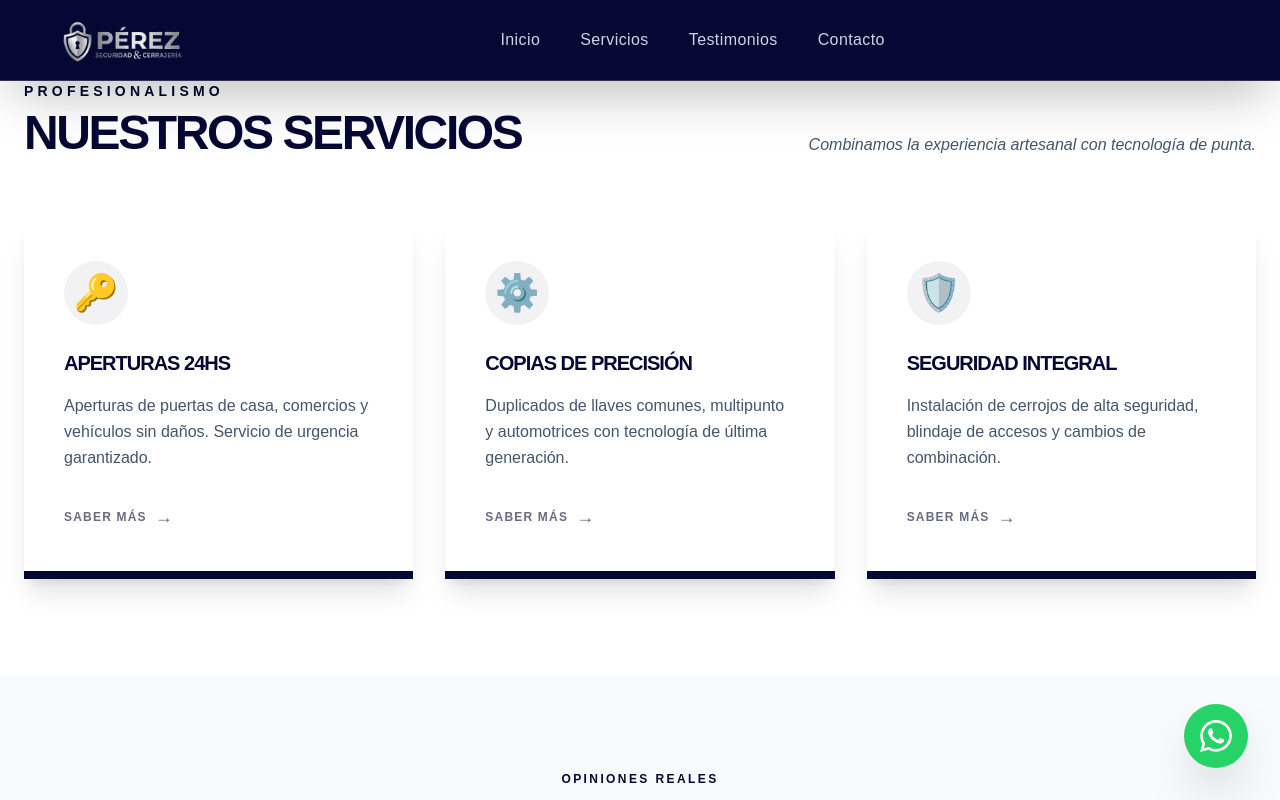
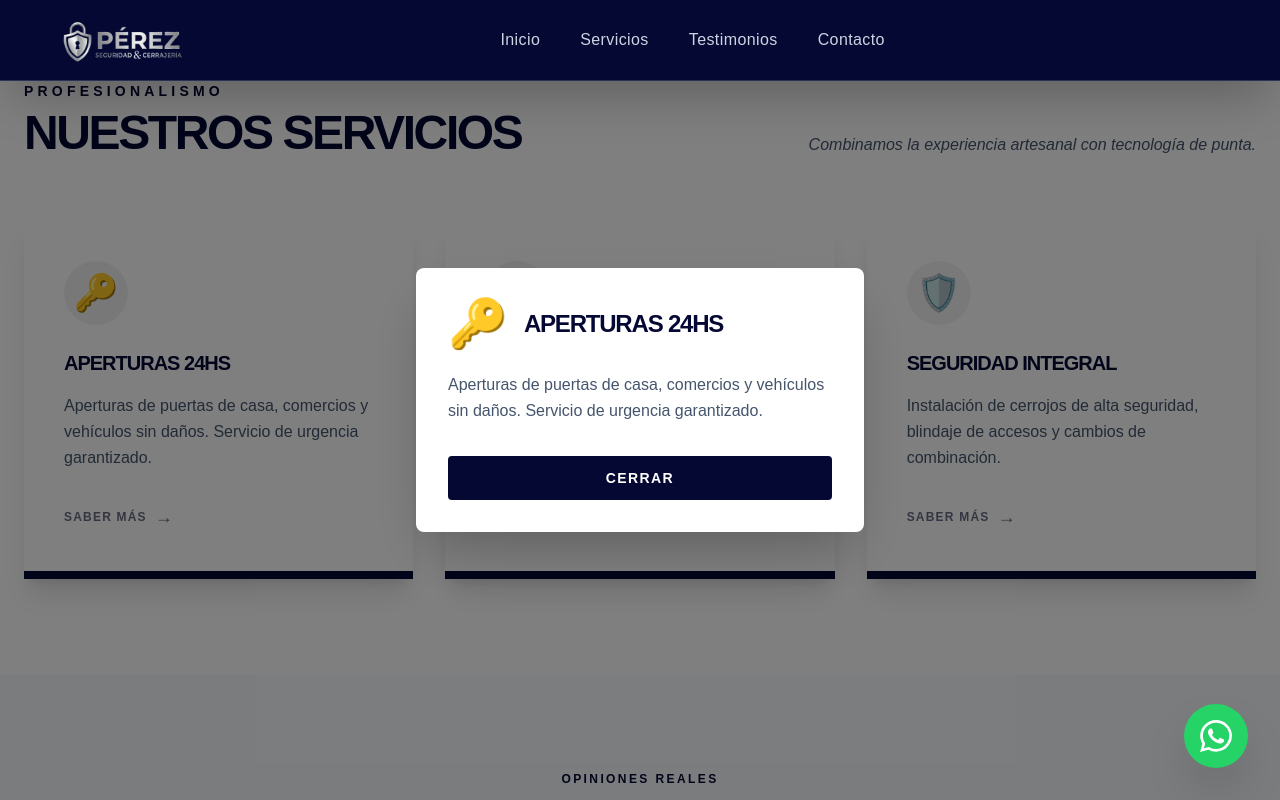
Before and after one commit to ffacuperez/facu-cerrajeria, a Next.js app: page / in a window 1280 px wide. Both pictures are taken after a click on the element 218 px from the left and 1215 px from the top of the page. Shown: the part 815-1615 px from the top of the page. Built offline with nearby package versions, Linux system fonts and the light colour scheme.

Commit message:
Add modal for displaying selected service details

```diff
--- a/src/components/Servicios.tsx
+++ b/src/components/Servicios.tsx
@@ -64,6 +64,43 @@ export default function Servicios() {
           ))}
         </div>
       </div>
+
+      {/* Modal */}
+      <AnimatePresence>
+        {selectedService && (
+          <motion.div
+            initial={{ opacity: 0 }}
+            animate={{ opacity: 1 }}
+            exit={{ opacity: 0 }}
+            onClick={() => setSelectedService(null)}
+            className="fixed inset-0 bg-black/50 flex items-center justify-center z-50 p-4"
+          >
+            <motion.div
+              initial={{ scale: 0.9, opacity: 0 }}
+              animate={{ scale: 1, opacity: 1 }}
+              exit={{ scale: 0.9, opacity: 0 }}
+              onClick={(e) => e.stopPropagation()}
+              className="bg-white rounded-lg shadow-2xl max-w-md w-full p-8"
+            >
+              <div className="flex items-center gap-4 mb-6">
+                <div className="text-5xl">{selectedService.icon}</div>
+                <h2 className="text-2xl font-black text-perez-blue uppercase tracking-tighter">
+                  {selectedService.titulo}
+                </h2>
+              </div>
+              <p className="text-slate-600 leading-relaxed mb-8 text-base">
+                {selectedService.desc}
+              </p>
+              <button
+                onClick={() => setSelectedService(null)}
+                className="w-full bg-perez-blue text-white py-3 rounded font-bold text-sm tracking-widest uppercase hover:bg-perez-blue/90 transition-colors"
+              >
+                Cerrar
+              </button>
+            </motion.div>
+          </motion.div>
+        )}
+      </AnimatePresence>
     </section>
   );
 }
```
